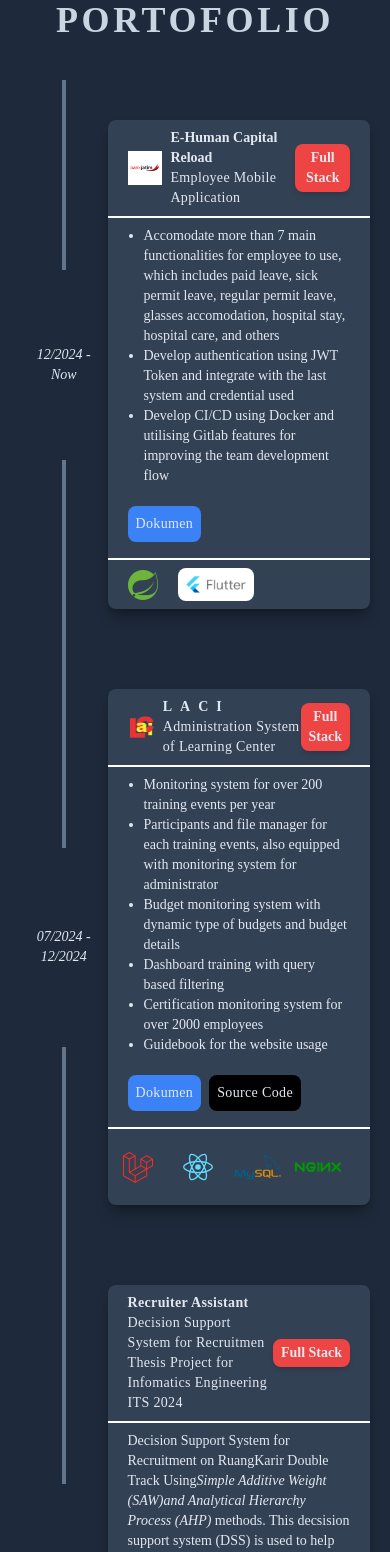
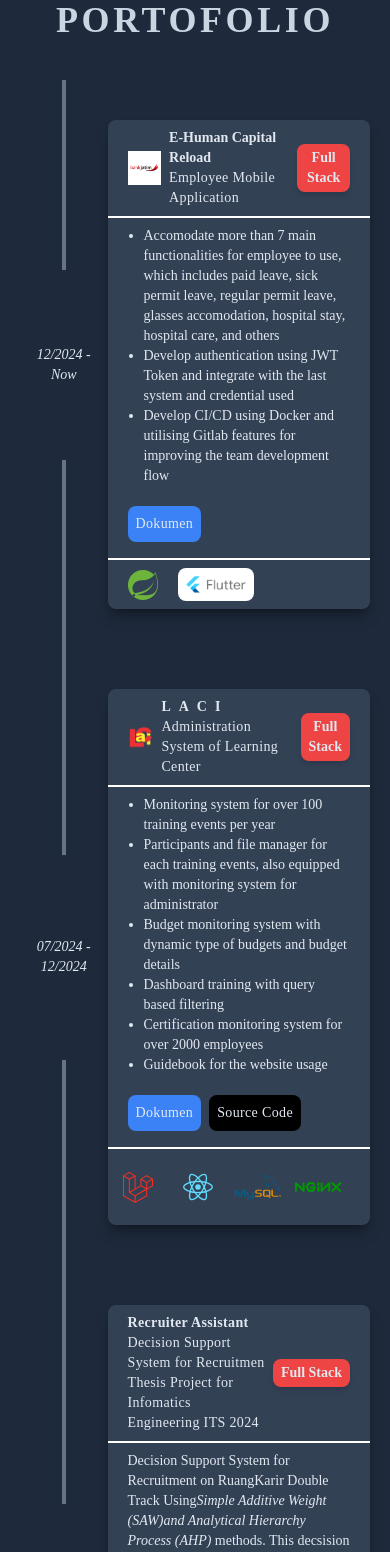
Before and after one commit to feratyusa/website, a Next.js app: page / in a window 390 px wide. Shown: the part 1100-2652 px from the top of the page. Built offline with nearby package versions, Linux system fonts and the light colour scheme.

Commit message:
fix: small screen responsive

```diff
--- a/src/components/PortofolioContents.tsx
+++ b/src/components/PortofolioContents.tsx
@@ -68,7 +68,7 @@ function Timeline(){
         <div className="w-full text-slate-200">
             <LineContent time="12/2024 - Now">
                 <div>
-                    <div className="flex border-b-2 items-center justify-between border-white px-5 py-2">
+                    <div className="flex border-b-2 items-center justify-between border-white px-5 py-2 gap-2 overflow-x-auto">
                         <div className="flex items-center gap-2">
                             <div className="w-[50px]">
                                 <img src={EHumanCapital.src} alt="LACi Logo" />
@@ -104,7 +104,7 @@ function Timeline(){
             </LineContent>
             <LineContent time="07/2024 - 12/2024">
                 <div>
-                    <div className="flex border-b-2 items-center justify-between border-white px-5 py-2">
+                    <div className="flex border-b-2 items-center justify-between border-white px-5 py-2 gap-2 overflow-x-auto">
                         <div className="flex items-center gap-2">
                             <div className="w-[50px]">
                                 <img src={LACI.src} alt="LACi Logo" />
@@ -122,14 +122,14 @@ function Timeline(){
                     </div>
                     <div className="border-b-2 border-white px-5 py-2">
                         <ul className="list-disc pl-4">
-                            <li className="list-item">Monitoring system for over 200 training events per year</li>
+                            <li className="list-item">Monitoring system for over 100 training events per year</li>
                             <li>Participants and file manager for each training events, also equipped with monitoring system for administrator</li>
                             <li>Budget monitoring system with dynamic type of budgets and budget details</li>
                             <li>Dashboard training with query based filtering</li>
                             <li>Certification monitoring system for over 2000 employees</li>
                             <li>Guidebook for the website usage</li>
                         </ul>
-                        <div className="mt-5 mb-2 flex gap-2">
+                        <div className="mt-5 mb-2 flex gap-2 overflow-x-auto">
                             <LinkContent link="/documents/LACI.pdf" name="dokumen" className="bg-blue-500"/>
                             <LinkContent link="https://github.com/feratyusa/laci-public" name="source code" className="bg-black"/>
                         </div>
@@ -144,7 +144,7 @@ function Timeline(){
             </LineContent>
             <LineContent time="10/2023 - 01/2024">
                 <>
-                    <div className="flex border-b-2 items-center justify-between border-white px-5 py-2">
+                    <div className="flex border-b-2 items-center justify-between border-white px-5 py-2 gap-2 overflow-x-auto">
                         <div className="flex items-center gap-2">
                             <div>
                                 <p className="font-bold tracking-wide">Recruiter Assistant</p>
@@ -172,7 +172,7 @@ function Timeline(){
                             <li className="list-item">SAW method is based on the weight each criteria or subcriteria that is specified by the recruiter</li>
                             <li>AHP method is based on importance or priority of each criteria and subcriteria with other criteria or subcriteria</li>
                         </ul>
-                        <div className="mt-5 mb-2 flex gap-2">
+                        <div className="mt-5 mb-2 flex gap-2 overflow-x-auto">
                             <LinkContent link="/documents/RA.pdf" name="dokumen" className="bg-blue-500"/>
                             <LinkContent link="https://github.com/feratyusa/spk-rekrutmen-react" name="Frontend" className="bg-black"/>
                             <LinkContent link="https://github.com/feratyusa/spk-rekrutmen-flask" name="Backend" className="bg-black"/>
@@ -190,7 +190,7 @@ function Timeline(){
             </LineContent>
             <LineContent time="09/2022 - 10/2022">
                 <>
-                    <div className="flex border-b-2 items-center justify-between border-white px-5 py-2">
+                    <div className="flex border-b-2 items-center justify-between border-white px-5 py-2 gap-2 overflow-x-auto">
                         <div className="flex items-center gap-2">
                             <div>
                                 <p className="font-bold tracking-wide">3DVT</p>
@@ -227,7 +227,7 @@ function Timeline(){
             </LineContent>
             <LineContent time="05/2022 - 06/2022">
                 <>
-                    <div className="flex border-b-2 items-center justify-between border-white px-5 py-2">
+                    <div className="flex border-b-2 items-center justify-between border-white px-5 py-2 gap-2 overflow-x-auto">
                         <div className="flex items-center gap-2">
                             <div>
                                 <p className="font-bold tracking-wide">Paras</p>
```
